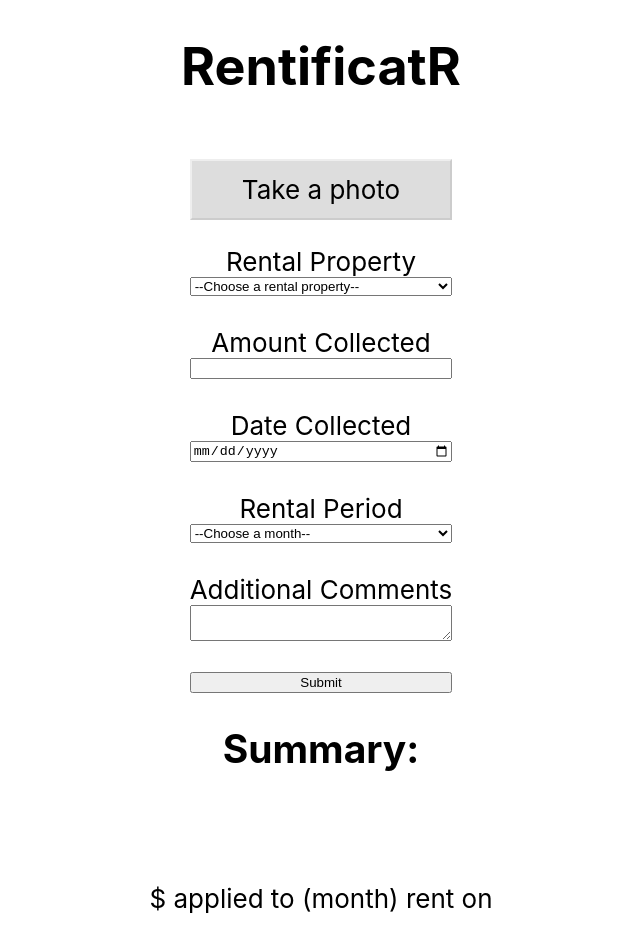
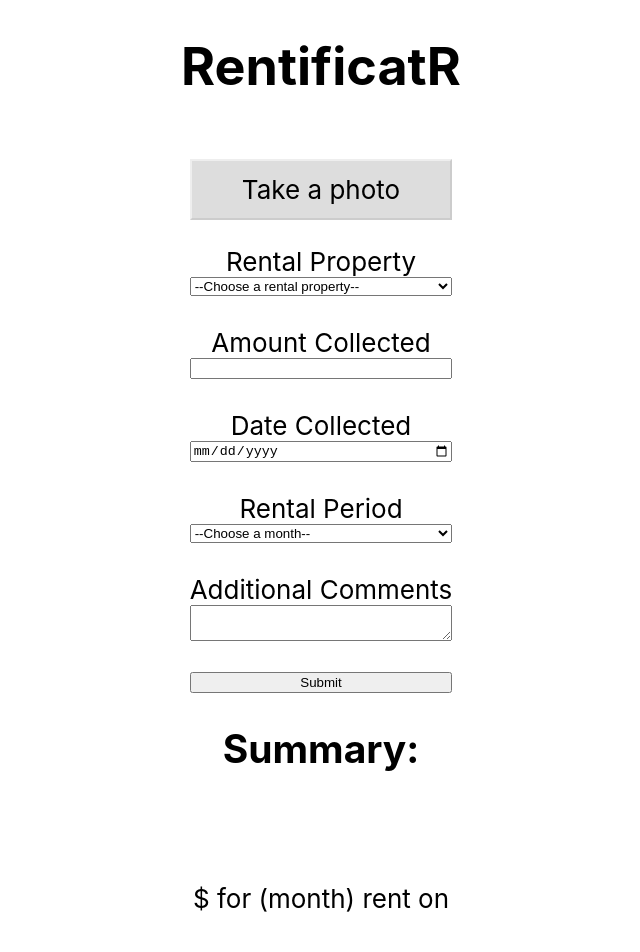
Before and after one commit to sarah11918/RentificatR, a React (Create React App) app: page / in a window 1280 px wide. Shown: the top 952 px of the page, without its empty margins (319-959 px from the left). Built offline with nearby package versions, Linux system fonts and the light colour scheme.

Commit message:
shorten summary message for testing convenience

```diff
--- a/src/App.js
+++ b/src/App.js
@@ -78,7 +78,7 @@ function App() {
       </form>
       <h2>Summary:</h2>
       <p>{property}</p>
-      <p>${amount} applied to {period} rent on {date}</p>
+      <p>${amount} for {period} rent on {date}</p>
       <p>{comments}</p>
 
     </div>
```
